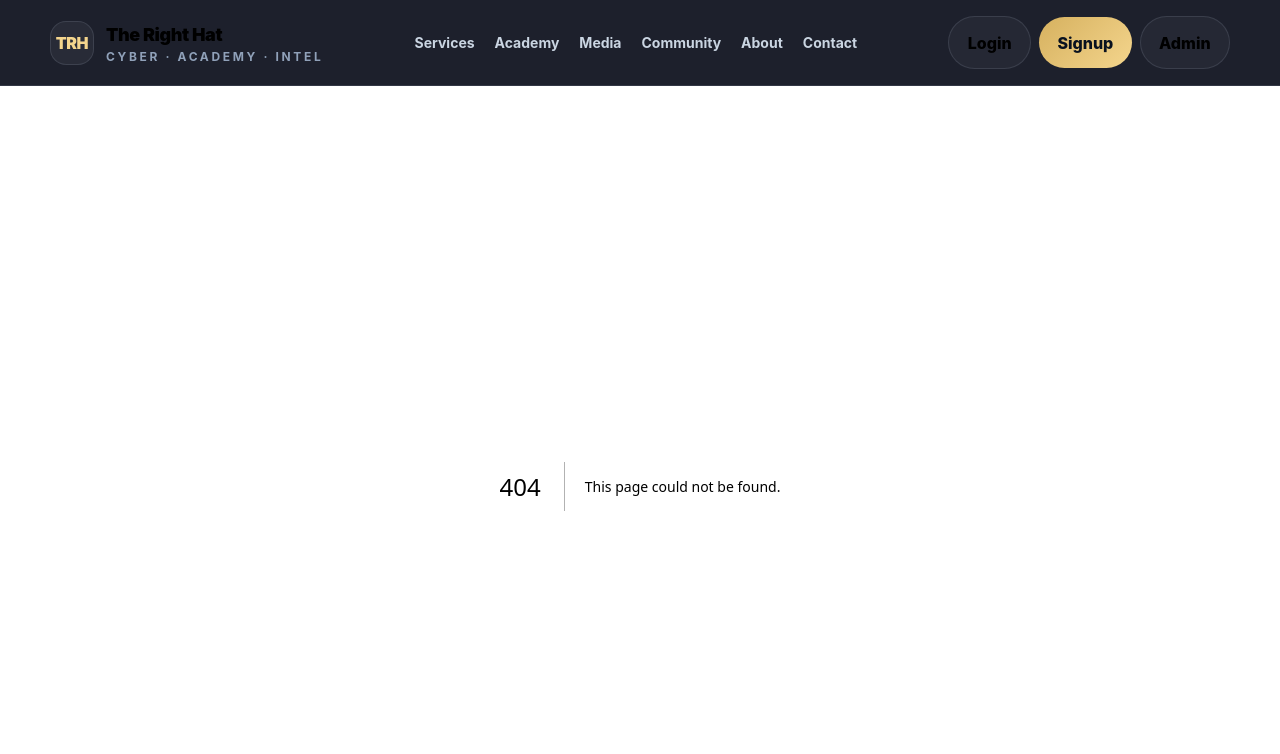
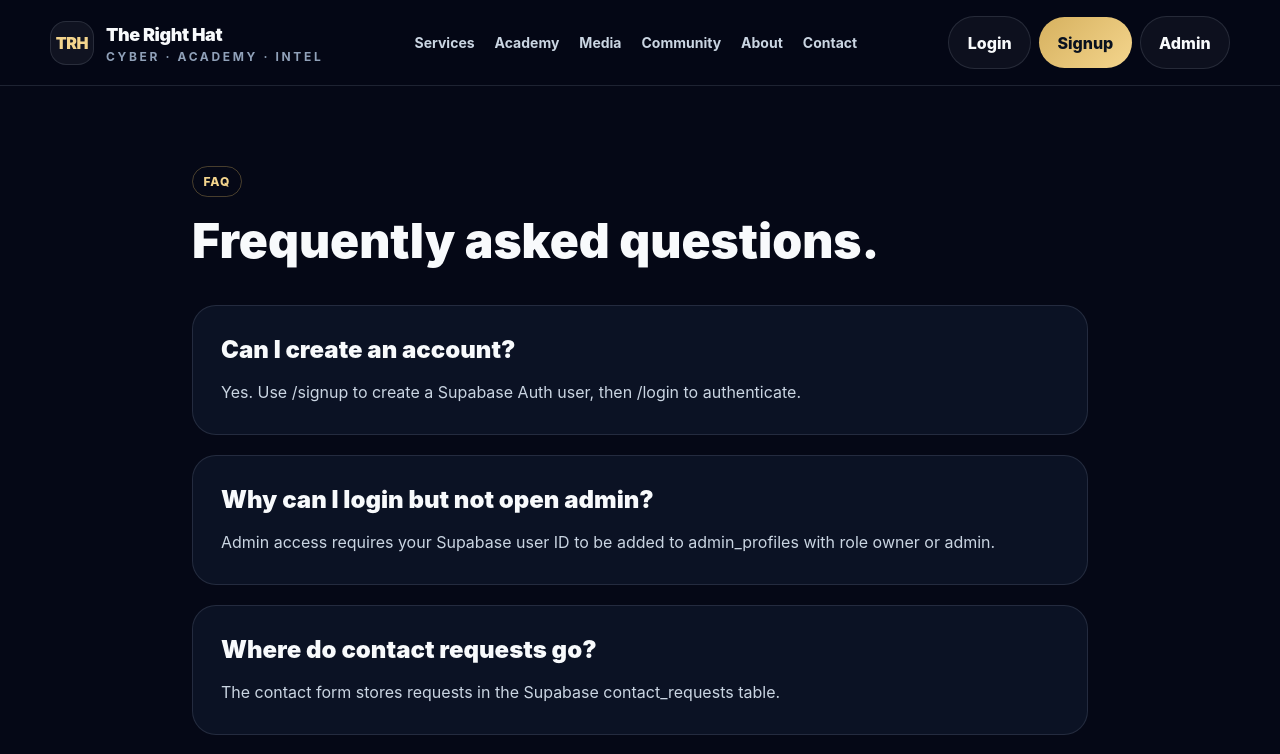
Before and after one commit to SeeDev-K/The-Right-Hat, a Next.js app: page /faq in a window 1280 px wide. Before the commit this address had no page. Shown: the top 754 px of the page. Built offline with nearby package versions, Linux system fonts and the light colour scheme.

Commit message:
feat: add FAQ page

```diff
--- /dev/null
+++ b/app/faq/page.tsx
@@ -0,0 +1,25 @@
+const faqs = [
+  ['Can I create an account?', 'Yes. Use /signup to create a Supabase Auth user, then /login to authenticate.'],
+  ['Why can I login but not open admin?', 'Admin access requires your Supabase user ID to be added to admin_profiles with role owner or admin.'],
+  ['Where do contact requests go?', 'The contact form stores requests in the Supabase contact_requests table.'],
+  ['Is this production ready?', 'The foundation is deployable. The next phase should add CMS CRUD, email notifications, rate limiting and audit logs.'],
+]
+
+export default function FAQPage() {
+  return (
+    <main className="py-20">
+      <div className="container max-w-4xl">
+        <span className="badge">FAQ</span>
+        <h1 className="mt-5 text-5xl font-black">Frequently asked questions.</h1>
+        <div className="mt-10 grid gap-5">
+          {faqs.map(([question, answer]) => (
+            <article key={question} className="card p-7">
+              <h2 className="text-2xl font-black">{question}</h2>
+              <p className="mt-3 leading-7 text-slate-300">{answer}</p>
+            </article>
+          ))}
+        </div>
+      </div>
+    </main>
+  )
+}
```
